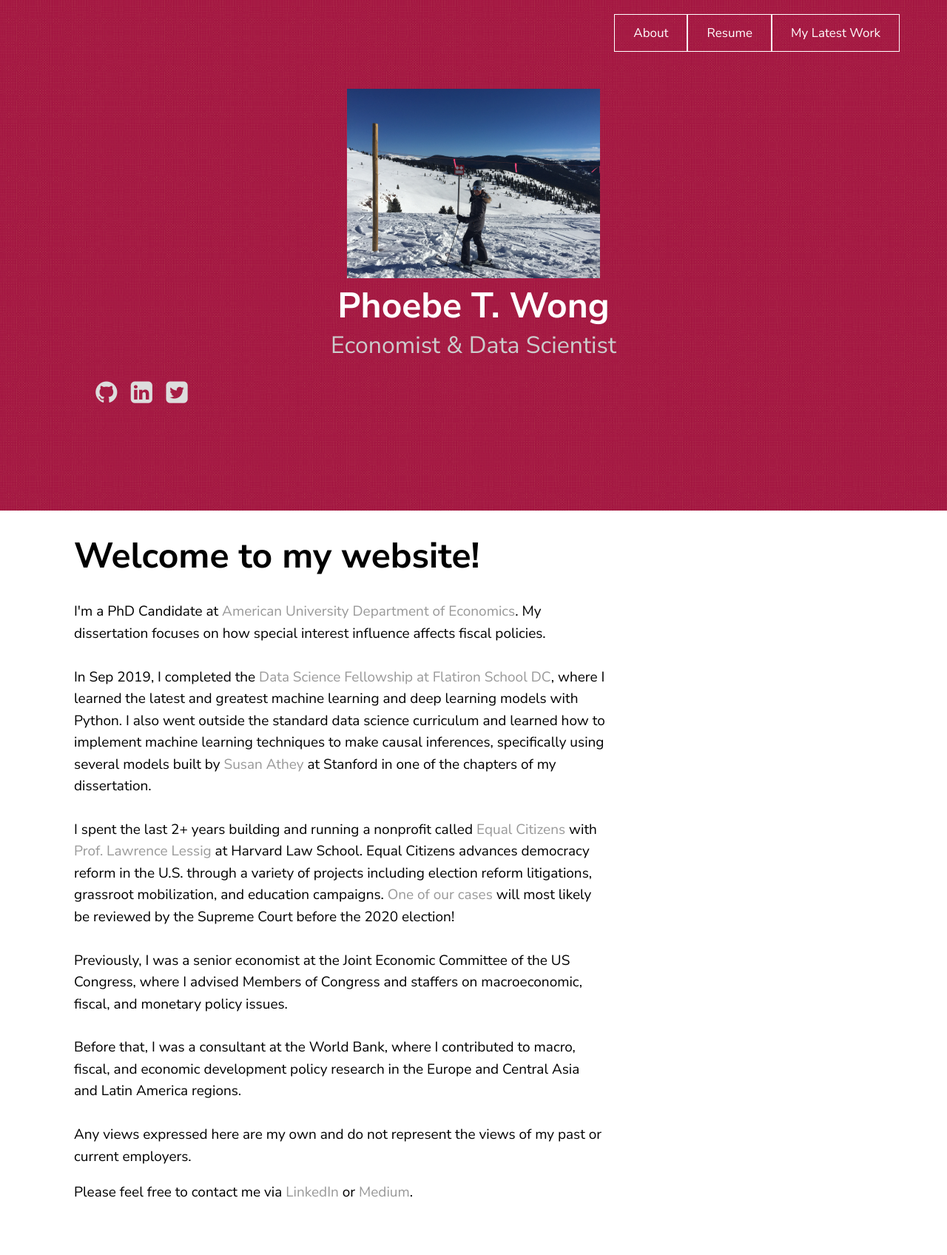
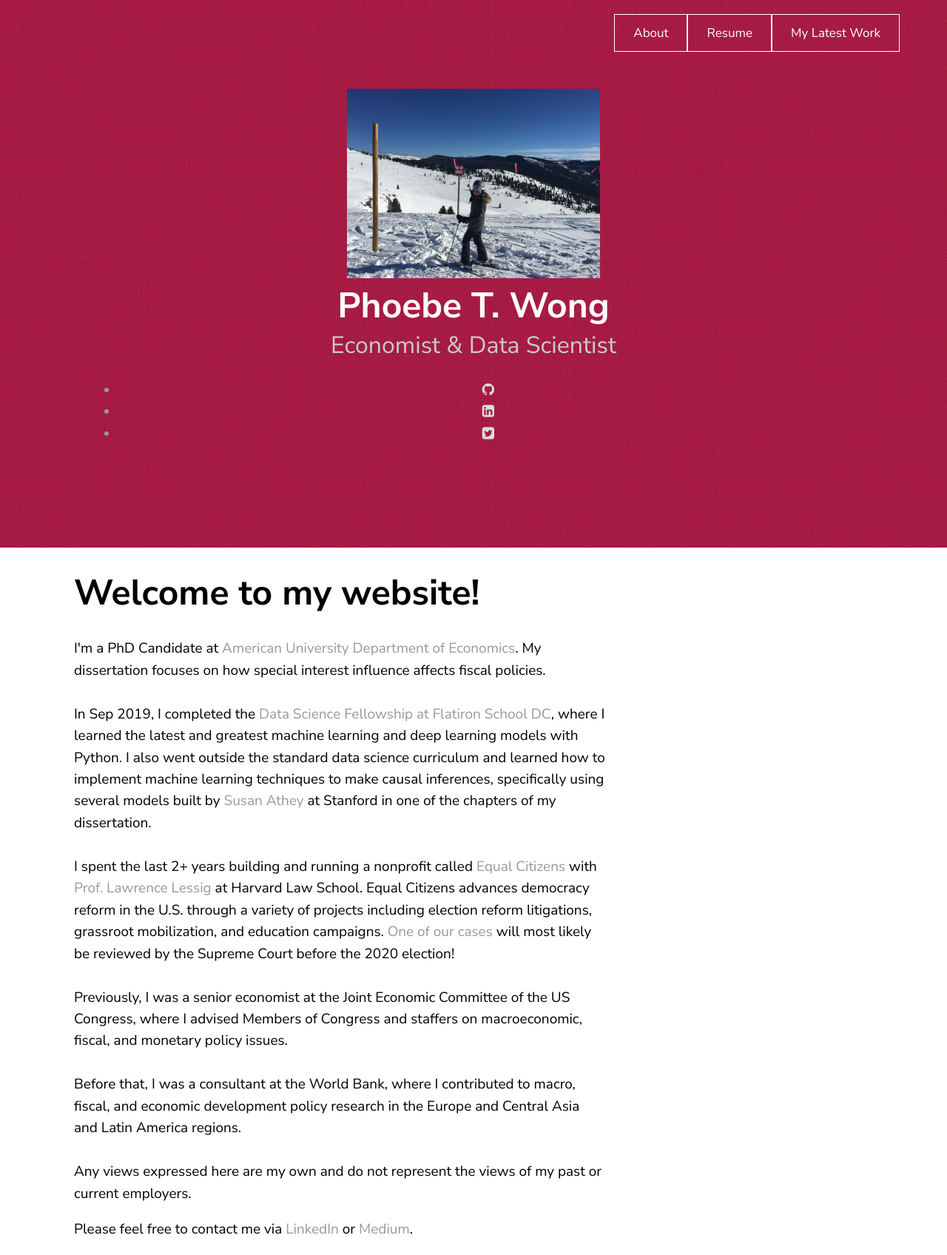
Before and after one commit to phoebetwong/phoebetwong.github.io, a Jekyll site: the page built from index.html, in a window 1280 px wide. Shown: the whole page at 74% size. Built offline with Jekyll 4.4.1, drawn with Linux system fonts in a browser that asks for light colours; a script that is not in the unit is left out; before the commit the page ends 1646 px from its top, so only the background shows below that.

Commit message:
Update theme.scss

```diff
--- a/_sass/theme.scss
+++ b/_sass/theme.scss
@@ -67,22 +67,21 @@
 		margin: 0;
 	}
 
-	.social {
+	.social ul {
 		overflow: hidden;
 		list-style-type: none;
 		padding: 0;
 		margin-top: 0;
+		text-align: center!important;
 
-		ul {
-			text-align: center!important;
-		}
+
 
 		li {
 			color: #fff;
 			float: left;
 			i {
 				&:first-child::before {
-					margin-left: 180;
+					margin-left: 0;
 				}
 				@include fluidType(26px, 34px);
 				transition: color .3s;
```
